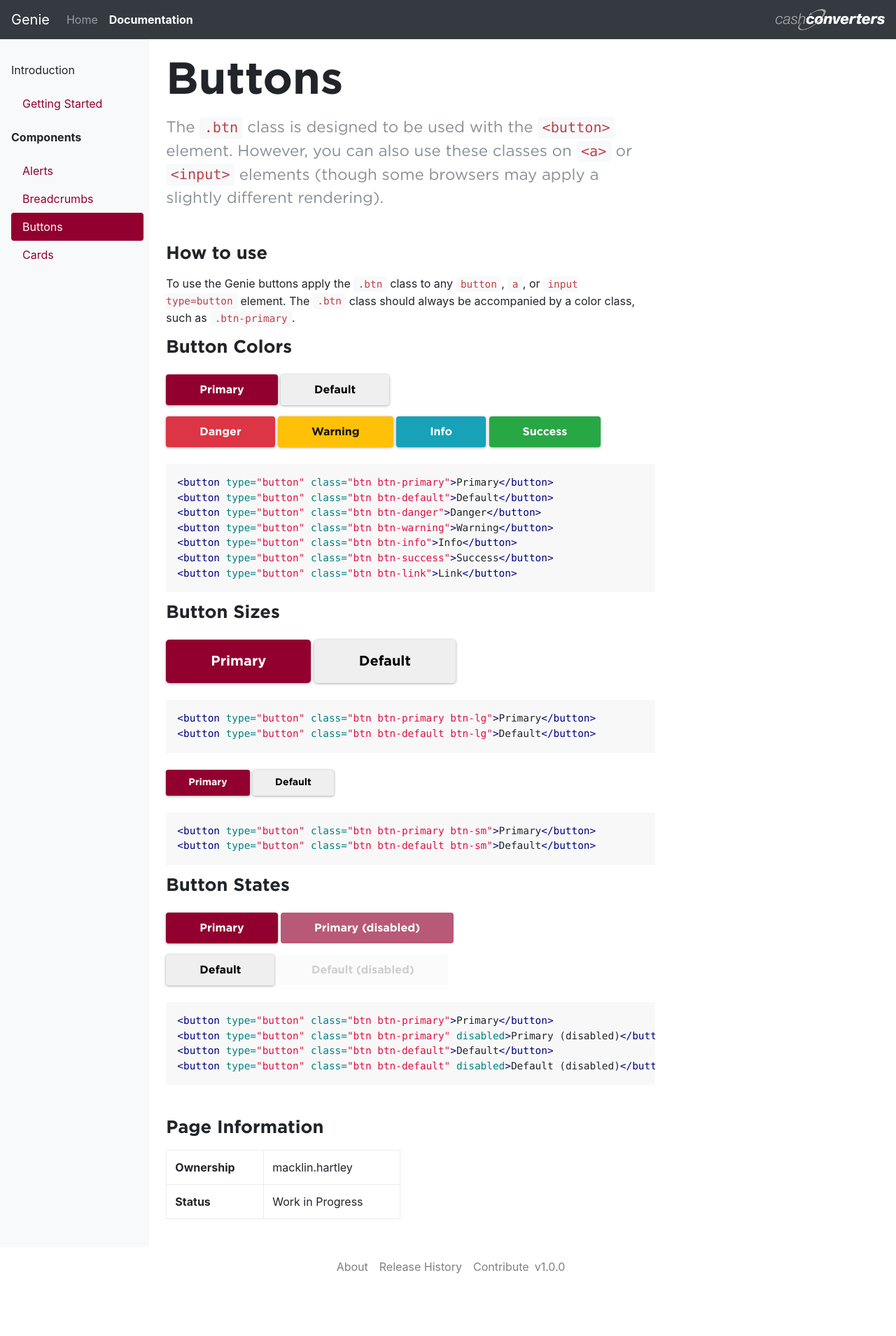
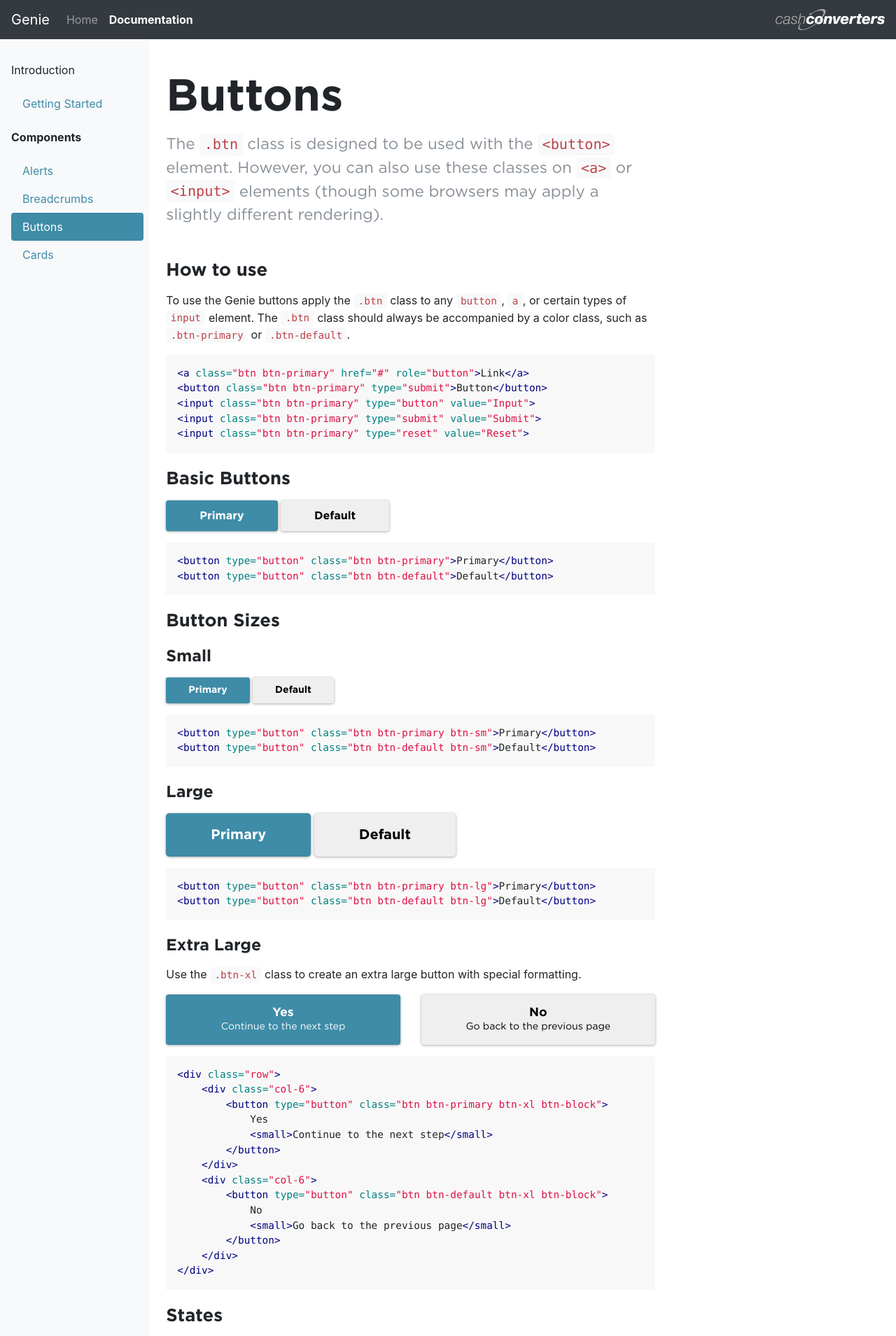
Before and after one commit to Macca2805/Genie, a Jekyll site: the page built from docs/components/buttons.md, in a window 1280 px wide. Shown: the top 1909 px of the page at 70% size. Built offline with Jekyll 4.4.1, drawn with Linux system fonts in a browser that asks for light colours; before the commit the page ends 1838 px from its top, so only the background shows below that; some of the changed text lies outside the part shown.

Commit message:
More updates to buttons page

````diff
--- a/_includes/page-footer.html
+++ b/_includes/page-footer.html
@@ -1,4 +1,4 @@
-<div class="row mt-5">
+<div class="row">
     <div class="col col-lg-6">
         <h2>Page Information</h2>
         <table class="table table-bordered">
--- a/_layouts/page.html
+++ b/_layouts/page.html
@@ -3,10 +3,10 @@
 ---
 
 <div class="row no-gutters flex-md-nowrap">
-	<div class="col-12 col-md-3 col-lg-2 pt-2 pt-md-4 bg-light">
+	<div class="col-12 col-md-3 col-xl-2 pt-2 pt-lg-4 bg-light">
 		{% include page-nav.html %}
 	</div>
-	<div class="col-12 col-md-9 col-lg-7 p-3 p-md-4">
+	<div class="col-12 col-md-9 col-xl-7 p-3 p-lg-4">
 		{% include page-header.html %}
 		{{ content | markdownify }}
 		{% include page-footer.html %}
--- a/css/main.scss
+++ b/css/main.scss
@@ -28,12 +28,13 @@
 
 $spacer: 1rem;
 
-$cc-primary: #920030;
+$cc-primary: #3e8ca7;
 $cc-secondary: #E3B735;
 
 $theme-colors: (
     primary: $cc-primary,
-    secondary: $cc-secondary
+    secondary: $cc-secondary,
+    info: #0032d2
 );
 
 $h1-font-size: 2rem;
@@ -48,9 +49,10 @@
 $display3-size: 3rem;
 $display4-size: 2.5rem;
 
-$lead-font-size: 1.4rem !default;
+$lead-font-size: 1.4rem;
 
 $headings-margin-bottom: $spacer;
+$headings-margin-top: $spacer * 1.5;
 
 $link-decoration: underline;
 $link-hover-color: theme-color("primary");
@@ -64,6 +66,11 @@
 $transition-timing: cubic-bezier(.26,.85,.46,.99);
 
 @import "bootstrap";
+
+h1, h2, h3, h4, h5, h6,
+.h1, .h2, .h3, .h4, .h5, .h6 {
+    margin-top: $headings-margin-top;
+}
 
 .btn {
     border: none;
@@ -101,6 +108,22 @@
     &.btn-sm {
         padding: ($spacer * 0.5) ($spacer * 2);
     }
+
+    &.btn-xl {
+        font-size: 1.1rem;
+        padding: ($spacer * 1) ($spacer * 4);
+
+        small {
+            display: block;
+            white-space: normal;
+            font-family: $headings-secondary-font-family;
+        }
+    }
+
+    &.btn-block {
+        padding-left: $spacer;
+        padding-right: $spacer;
+    }
 }
 
 .nav,
--- a/docs/components/buttons.md
+++ b/docs/components/buttons.md
@@ -10,57 +10,150 @@
 
 ## How to use
 
-To use the Genie buttons apply the `.btn` class to any `button`, `a`, or `input type=button` element. The `.btn` class should always be accompanied by a color class, such as `.btn-primary`.
+To use the Genie buttons apply the `.btn` class to any `button`, `a`, or certain types of `input` element. The `.btn` class should always be accompanied by a color class, such as `.btn-primary` or `.btn-default`.
 
-## Button Colors
+```html
+<a class="btn btn-primary" href="#" role="button">Link</a>
+<button class="btn btn-primary" type="submit">Button</button>
+<input class="btn btn-primary" type="button" value="Input">
+<input class="btn btn-primary" type="submit" value="Submit">
+<input class="btn btn-primary" type="reset" value="Reset">
+```
 
-<button type="button" class="mt-2 mb-2 btn btn-primary">Primary</button>
-<button type="button" class="mt-2 mb-2 btn btn-default">Default</button>
-<br/>
-<button type="button" class="mt-2 mb-2 btn btn-danger">Danger</button>
-<button type="button" class="mt-2 mb-2 btn btn-warning">Warning</button>
-<button type="button" class="mt-2 mb-2 btn btn-info">Info</button>
-<button type="button" class="mt-2 mb-2 btn btn-success">Success</button>
+## Basic Buttons
+
+<button type="button" class="btn btn-primary">Primary</button>
+<button type="button" class="btn btn-default">Default</button>
 
 ```html
 <button type="button" class="btn btn-primary">Primary</button>
 <button type="button" class="btn btn-default">Default</button>
-<button type="button" class="btn btn-danger">Danger</button>
-<button type="button" class="btn btn-warning">Warning</button>
-<button type="button" class="btn btn-info">Info</button>
-<button type="button" class="btn btn-success">Success</button>
-<button type="button" class="btn btn-link">Link</button>
 ```
 
 ## Button Sizes
 
-<button type="button" class="mt-2 mb-2 btn btn-primary btn-lg">Primary</button>
-<button type="button" class="mt-2 mb-2 btn btn-default btn-lg">Default</button>
+### Small
+
+<button type="button" class="btn btn-primary btn-sm">Primary</button>
+<button type="button" class="btn btn-default btn-sm">Default</button>
+
+```html
+<button type="button" class="btn btn-primary btn-sm">Primary</button>
+<button type="button" class="btn btn-default btn-sm">Default</button>
+```
+
+### Large
+
+<button type="button" class="btn btn-primary btn-lg">Primary</button>
+<button type="button" class="btn btn-default btn-lg">Default</button>
 
 ```html
 <button type="button" class="btn btn-primary btn-lg">Primary</button>
 <button type="button" class="btn btn-default btn-lg">Default</button>
 ```
 
-<button type="button" class="mt-2 mb-2 btn btn-primary btn-sm">Primary</button>
-<button type="button" class="mt-2 mb-2 btn btn-default btn-sm">Default</button>
+### Extra Large
+
+Use the `.btn-xl` class to create an extra large button with special formatting.
+
+<p>
+    <div class="row">
+        <div class="col-6">
+            <button type="button" class="btn btn-primary btn-xl btn-block">
+                Yes
+                <small>Continue to the next step</small>
+            </button>
+        </div>
+        <div class="col-6">
+            <button type="button" class="btn btn-default btn-xl btn-block">
+                No
+                <small>Go back to the previous page</small>
+            </button>
+        </div>
+    </div>
+</p>
 
 ```html
-<button type="button" class="btn btn-primary btn-sm">Primary</button>
-<button type="button" class="btn btn-default btn-sm">Default</button>
+<div class="row">
+    <div class="col-6">
+        <button type="button" class="btn btn-primary btn-xl btn-block">
+            Yes
+            <small>Continue to the next step</small>
+        </button>
+    </div>
+    <div class="col-6">
+        <button type="button" class="btn btn-default btn-xl btn-block">
+            No
+            <small>Go back to the previous page</small>
+        </button>
+    </div>
+</div>
 ```
 
-## Button States
+## States
 
-<button type="button" class="mt-2 mb-2 btn btn-primary">Primary</button>
-<button type="button" class="mt-2 mb-2 btn btn-primary" disabled>Primary (disabled)</button>
-<br/>
-<button type="button" class="mt-2 mb-2 btn btn-default">Default</button>
-<button type="button" class="mt-2 mb-2 btn btn-default" disabled>Default (disabled)</button>
+<p>
+    <button type="button" class="mb-1 btn btn-primary">Primary</button>
+    <button type="button" class="mb-1 btn btn-default" disabled>Default (disabled)</button>
+</p>
 
 ```html
 <button type="button" class="btn btn-primary">Primary</button>
-<button type="button" class="btn btn-primary" disabled>Primary (disabled)</button>
-<button type="button" class="btn btn-default">Default</button>
 <button type="button" class="btn btn-default" disabled>Default (disabled)</button>
 ```
+
+## Colors
+
+<button type="button" class="mb-1 btn btn-danger">Danger</button>
+<button type="button" class="mb-1 btn btn-warning">Warning</button>
+<button type="button" class="mb-1 btn btn-info">Info</button>
+<button type="button" class="mb-1 btn btn-success">Success</button>
+
+```html
+<button type="button" class="btn btn-danger">Danger</button>
+<button type="button" class="btn btn-warning">Warning</button>
+<button type="button" class="btn btn-info">Info</button>
+<button type="button" class="btn btn-success">Success</button>
+```
+
+## Block Layout
+
+### Full-width
+
+<button type="button" class="btn btn-primary btn-block">Primary</button>
+<button type="button" class="btn btn-default btn-block">Default</button>
+
+```html
+<button type="button" class="btn btn-primary btn-block">Primary</button>
+<button type="button" class="btn btn-default btn-block">Default</button>
+```
+
+### Using Column Layouts
+
+<p>
+    <div class="row">
+        <div class="col-12 col-md-4">
+            <button type="button" class="btn btn-primary btn-block">Primary</button>
+        </div>
+        <div class="col-12 col-md-4">
+            <button type="button" class="btn btn-default btn-block">Default</button>
+        </div>
+        <div class="col-12 col-md-4">
+            <button type="button" class="btn btn-default btn-block">Default</button>
+        </div>
+    </div>
+</p>
+
+```html
+<div class="row">
+    <div class="col">
+        <button type="button" class="btn btn-primary btn-block">Primary</button>
+    </div>
+    <div class="col-12 col-md-4">
+        <button type="button" class="btn btn-default btn-block">Default</button>
+    </div>
+    <div class="col-12 col-md-4">
+        <button type="button" class="btn btn-default btn-block">Default</button>
+    </div>
+</div>
+```
````
